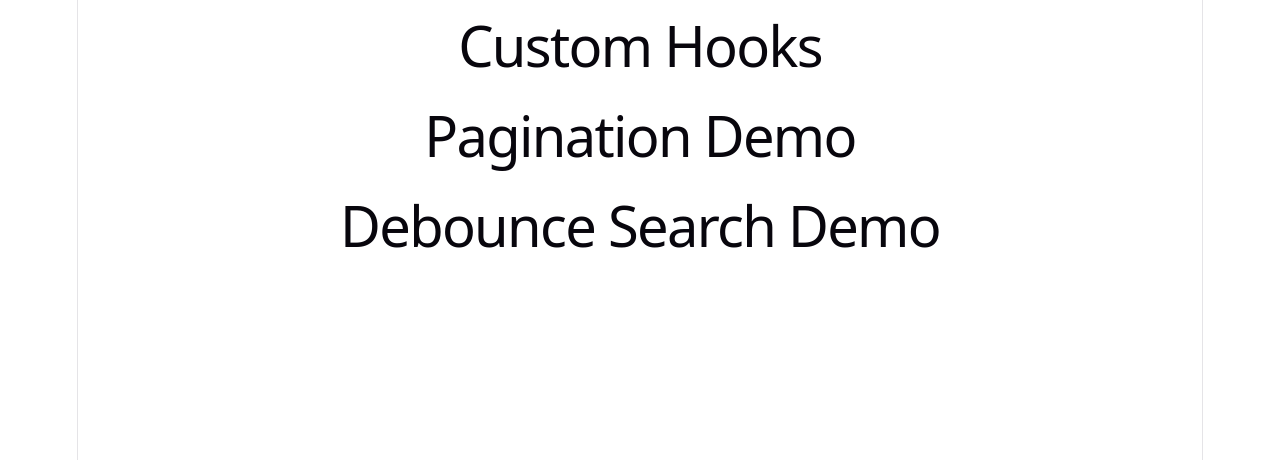
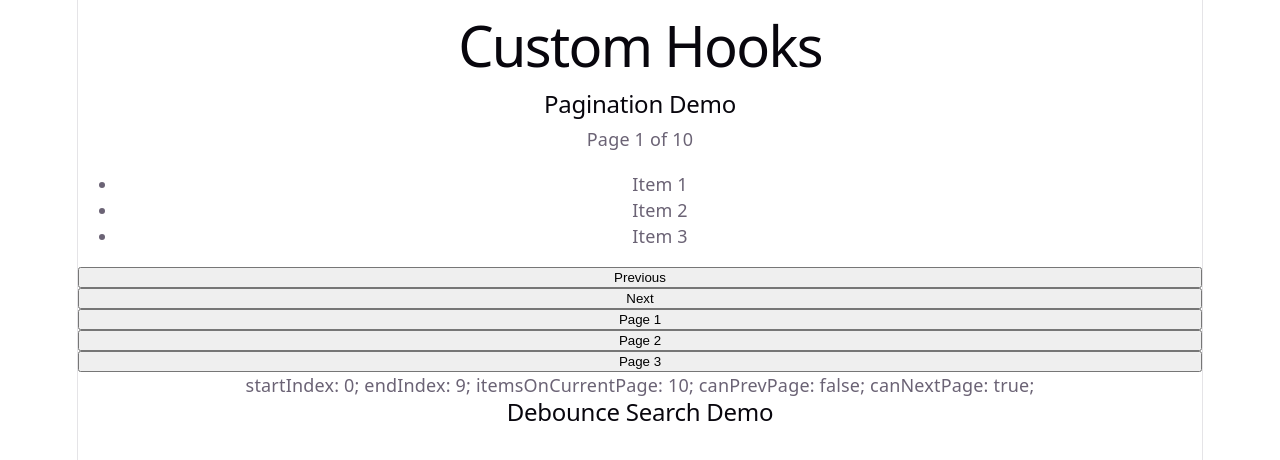
Before and after one commit to aubrey-strauss/custom-hooks, a React (Vite) app: page / in a window 1280 px wide. Shown: the top 460 px of the page. Built offline with nearby package versions, Linux system fonts and the light colour scheme.

Commit message:
Add placeholder Pagination layout

```diff
--- a/src/components/DebounceSearchDemo.tsx
+++ b/src/components/DebounceSearchDemo.tsx
@@ -1,7 +1,7 @@
 function DebounceSearchDemo() {
   return (
     <>
-      <h1>Debounce Search Demo</h1>
+      <h2>Debounce Search Demo</h2>
     </>
   );
 }
--- a/src/components/PaginationDemo.tsx
+++ b/src/components/PaginationDemo.tsx
@@ -1,7 +1,22 @@
 function PaginationDemo() {
   return (
     <>
-      <h1>Pagination Demo</h1>
+      <h2>Pagination Demo</h2>
+      <p>Page 1 of 10</p>
+      <ul>
+        <li>Item 1</li>
+        <li>Item 2</li>
+        <li>Item 3</li>
+      </ul>
+      <button>Previous</button>
+      <button>Next</button>
+      <button>Page 1</button>
+      <button>Page 2</button>
+      <button>Page 3</button>
+      <div>
+        startIndex: 0; endIndex: 9; itemsOnCurrentPage: 10; canPrevPage: false;
+        canNextPage: true;
+      </div>
     </>
   );
 }
```
